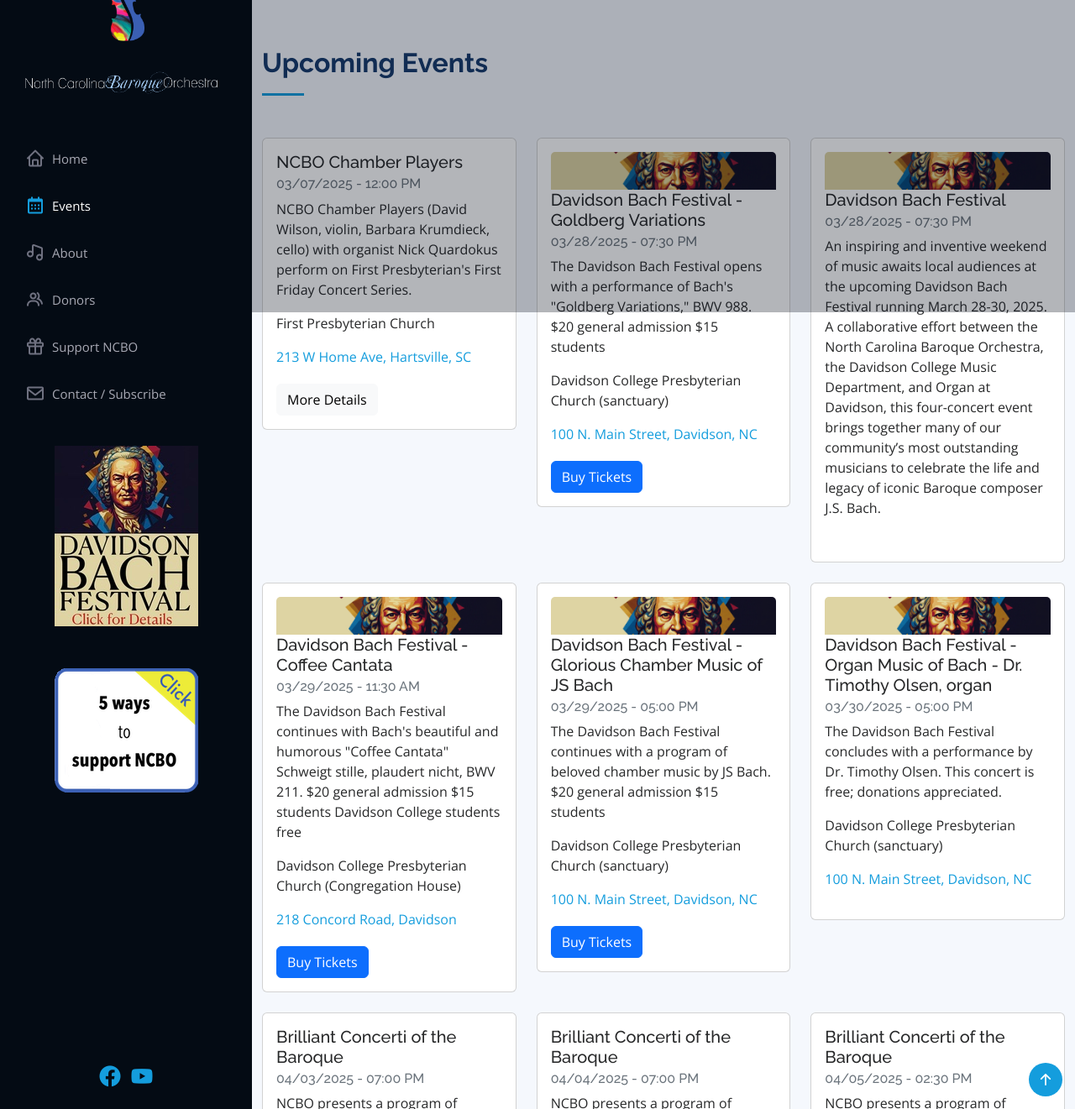
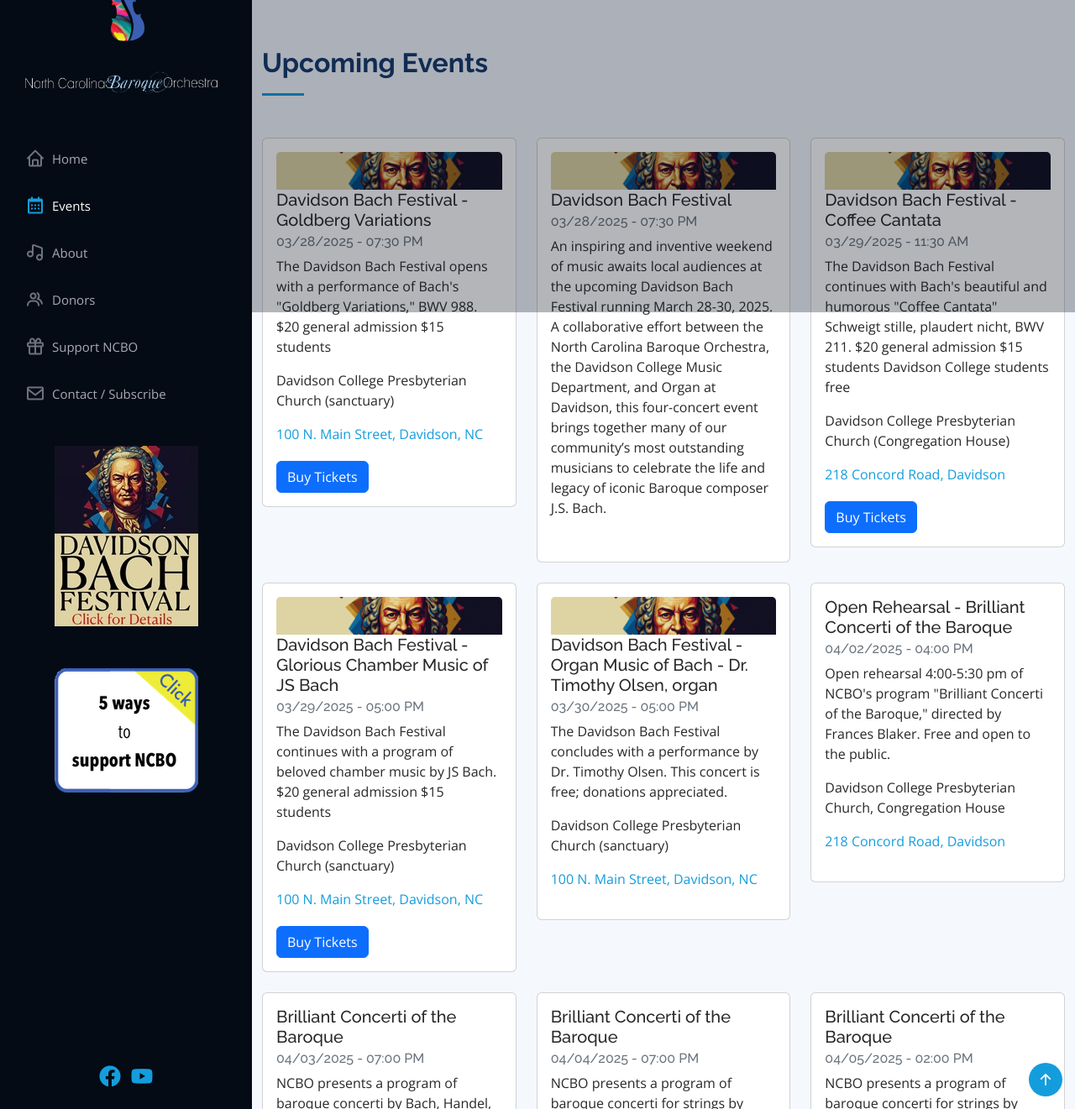
Before and after one commit to ncbaroqueorchestra/ncboweb, a Jekyll site: the page built from index.md, in a window 1280 px wide and 1400 px high, scrolled down 949 px, cut to the strip 79-1400 px from the top of the window. Shown: the whole strip at 84% size. Built offline with Jekyll 4.4.1, drawn with Linux system fonts in a browser that asks for light colours; comment, search, counter and statistics services are not loaded; some of the changed text lies outside the part shown.

Commit message:
Updated NCBO events

```diff
--- a/_data/events.yml
+++ b/_data/events.yml
@@ -1,14 +1,3 @@
-- address: 213 W Home Ave, Hartsville, SC
-  description: NCBO Chamber Players (David Wilson, violin, Barbara Krumdieck, cello)
-    with organist Nick Quardokus perform on First Presbyterian's First Friday Concert
-    Series.
-  eventdate: 03/07/2025
-  eventdetailsurl: https://visithartsvillesc.com/series/first-friday-concert-series/
-  eventtime: 12:00 PM
-  heading: NCBO Chamber Players
-  mapurl: https://maps.app.goo.gl/7kJesFXKprHEg7Jy6
-  sortdate: '20250307'
-  venue: First Presbyterian Church
 - address: 100 N. Main Street, Davidson, NC
   description: 'The Davidson Bach Festival opens with a performance of Bach''s "Goldberg
     Variations," BWV 988.
@@ -85,6 +74,18 @@
   mapurl: https://maps.app.goo.gl/iVQh6KEseYdaBsMW6
   sortdate: '20250330'
   venue: Davidson College Presbyterian Church (sanctuary)
+- address: 218 Concord Road, Davidson
+  description: 'Open rehearsal 4:00-5:30 pm of NCBO''s program "Brilliant Concerti
+    of the Baroque," directed by Frances Blaker.
+
+
+    Free and open to the public.'
+  eventdate: 04/02/2025
+  eventtime: 04:00 PM
+  heading: Open Rehearsal - Brilliant Concerti of the Baroque
+  mapurl: https://maps.app.goo.gl/2HL5t4EJhkpEkvaWA
+  sortdate: '20250402'
+  venue: Davidson College Presbyterian Church, Congregation House
 - address: 125 N. Meeting Street, Statesville, NC
   description: 'NCBO presents a program of baroque concerti by Bach, Handel, Corelli,
     and others, featuring soloists from the orchestra.
@@ -114,7 +115,7 @@
   description: NCBO presents a program of baroque concerti for strings by Bach, Handel,
     Corelli, and others, with soloists from the orchestra.
   eventdate: 04/05/2025
-  eventtime: 02:30 PM
+  eventtime: 02:00 PM
   heading: Brilliant Concerti of the Baroque
   mapurl: https://maps.app.goo.gl/HxmTnbMGLjybcALh7
   sortdate: '20250405'
@@ -131,6 +132,16 @@
   mapurl: https://maps.app.goo.gl/WKwuBHYRx386HNU67
   sortdate: '20250406'
   venue: Hayes Barton United Methodist Church
+- address: 750 Weaver Dairy Road, Chapel Hill, NC
+  description: Join NCBO Chamber Players David Wilson and Jeanne Johnson, violin,
+    Barbara Krumdieck, cello, and Barbara Weiss, harpsichord, for "Amare da Musica"--17th
+    century chamber music we love!
+  eventdate: 04/16/2025
+  eventtime: 07:30 PM
+  heading: NCBO Chamber Players
+  mapurl: https://maps.app.goo.gl/KXbYA3tMU73UvWJM6
+  sortdate: '20250416'
+  venue: Carol Woods Retirement Community
 - address: 1100 Sumter Street, Columbia, SC 29201
   description: Episcopal Vespers service with the NCBO Viol Consort (lead by Gail
     Schroeder) and the choirs of Trinity Episcopal Cathedral, featuring music by Orlando
--- a/_data/past_events.yml
+++ b/_data/past_events.yml
@@ -1,3 +1,14 @@
+- address: 213 W Home Ave, Hartsville, SC
+  description: NCBO Chamber Players (David Wilson, violin, Barbara Krumdieck, cello)
+    with organist Nick Quardokus perform on First Presbyterian's First Friday Concert
+    Series.
+  eventdate: 03/07/2025
+  eventdetailsurl: https://visithartsvillesc.com/series/first-friday-concert-series/
+  eventtime: 12:00 PM
+  heading: NCBO Chamber Players
+  mapurl: https://maps.app.goo.gl/7kJesFXKprHEg7Jy6
+  sortdate: '20250307'
+  venue: First Presbyterian Church
 - address: 1200 W Cornwallis Rd, Durham, NC
   description: NCBO Chamber Players (Sung Lee, oboe, Janelle Davis, violin and viola,
     David Wilson, viola, Barbara Krumdieck, cello) presents "The Oboe in the Time
```
